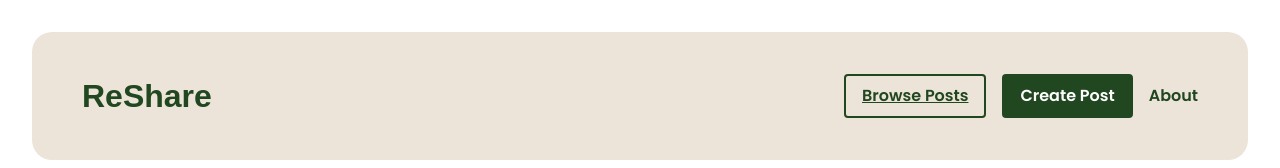
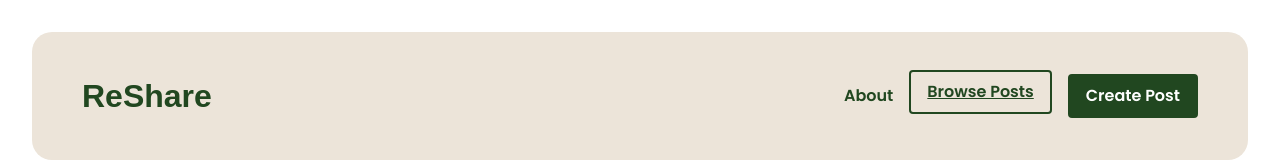
Before and after one commit to Vardagsbruket/ReShare, a React (Vite) app: page /browse-posts in a window 1280 px wide. Shown: the top 168 px of the page. Built offline with nearby package versions, Linux system fonts and the light colour scheme; no server answers; the HTML template or start-up script is replaced by a standard one; a web font is replaced by a local one.

Commit message:
added hover for cards

```diff
--- a/src/components/CardPost.css
+++ b/src/components/CardPost.css
@@ -6,6 +6,7 @@
   padding: 0;
   margin: 0;
   width: fit-content;
+
 }
 .cardPost img {
   border-radius: 20px 20px 0px 0px;
@@ -63,3 +64,10 @@
   font-weight: 500;
   line-height: 113.5%;
 }
+
+.cardPost :hover {
+    transform: translateY(-3px);
+    opacity:0.9;
+
+
+}
--- a/src/components/Header.css
+++ b/src/components/Header.css
@@ -48,6 +48,22 @@ h1,h2,h3,h4,p{
   text-decoration: none;
   color: #214720;
 }
-.navBar .active{
+
+/* .navBar .about .active{
   text-decoration: underline;
 }
+
+.navBar .active {
+
+  transform: translateY(-0.25em);
+} */
+
+/* Header.css */
+
+
+
+
+.navBar .active {
+  text-decoration: underline;
+  transform: translateY(-0.25em);
+}
--- a/src/components/Header.jsx
+++ b/src/components/Header.jsx
@@ -12,6 +12,11 @@ export const Header = () => {
         </div>
         <div className="navBar">
           <ul>
+          <li>
+              <NavLink to="/about" className="about">
+                About
+              </NavLink>
+            </li>
             <li>
               <NavLink to="/browse-posts" className="browse">
                 Browse Posts
@@ -22,11 +27,7 @@ export const Header = () => {
                 Create Post
               </NavLink>
             </li>
-            <li>
-              <NavLink to="/about" className="about">
-                About
-              </NavLink>
-            </li>
+
           </ul>
         </div>
       </div>
--- a/src/reducers/postSlice.js
+++ b/src/reducers/postSlice.js
@@ -28,7 +28,10 @@ const initialState = {
     "Garden",
     "Other",
   ],
-  postsList: [],
+  postsList: [
+
+  ],
+
   selectedCategory: "All",
   selectedType: "All",
   selectedCity: "All",
```
